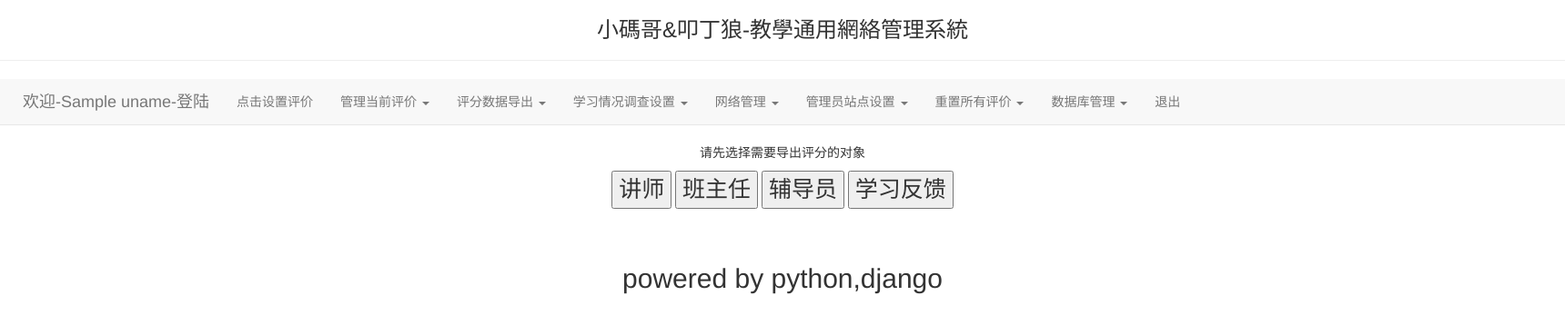
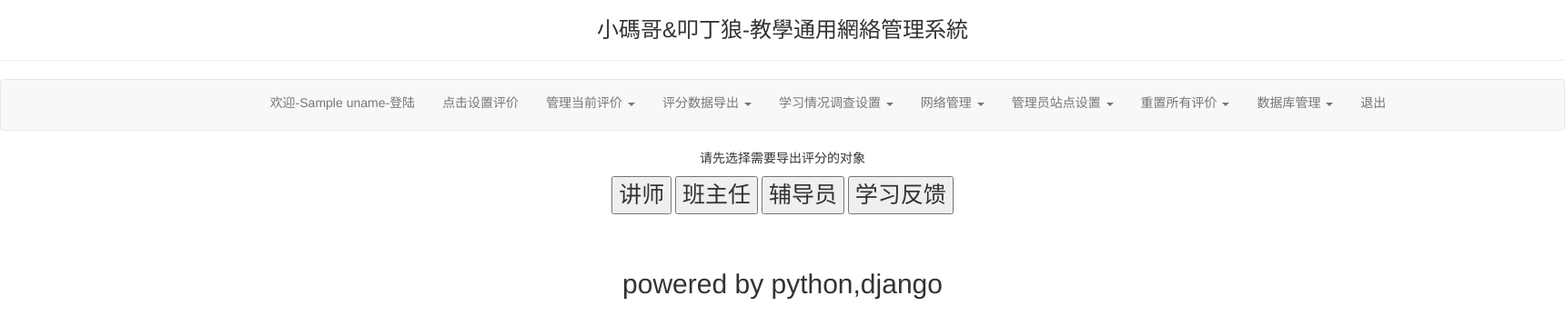
Before and after one commit to headB/asset_cms, a Django app: template templates/estimate/export.html in a window 1720 px wide. Shown: the top 369 px of the page at 91% size. Run offline with Django 3.2, Linux system fonts and the light colour scheme; the template is opened without the code that fills it: most values are stand-ins (such as "Sample title", 1, 10 or a date in 2020); some libraries are stand-ins or nearby versions.

Commit message:
将导航栏居中了,然后添加了padding-left边距距离

```diff
--- a/templates/estimate/base.html
+++ b/templates/estimate/base.html
@@ -68,13 +68,10 @@
     <center>
 		<h3>小碼哥&叩丁狼-教學通用網絡管理系統</h3>
 		<hr>
-		<div class="navbar navbar-default navbar-static-top" style="width:100%;">
-			<nav  style="width: 1700px;margin:0 auto" role="navigation" >
-				<div class="navbar-header">
-					<a class="navbar-brand">欢迎-{{uname}}-登陆</a>
-				</div>
-				<div>
-					<ul class="nav navbar-nav">
+		<div class="navbar navbar-default" style="width:100%;">
+			<nav  style="width: auto;margin:0 auto" role="navigation" >
+					<ul class="nav navbar-nav col" style="display: inline-block;float: none;padding-left:100px;" >
+							<li ><a>欢迎-{{uname}}-登陆</a></li>
 						<li ><a href="/estimate">点击设置评价</a></li>
 						<li class="dropdown">
 							<a href="/estimate/index/manageEstimating" class="dropdown-toggle" >
@@ -129,9 +126,8 @@
 
 						<li ><a href="/estimate/exit">退出</a></li>
 					</ul>
-				</div>
+
 			</nav>
-
 		</div>
         {%block body %}
 
```
